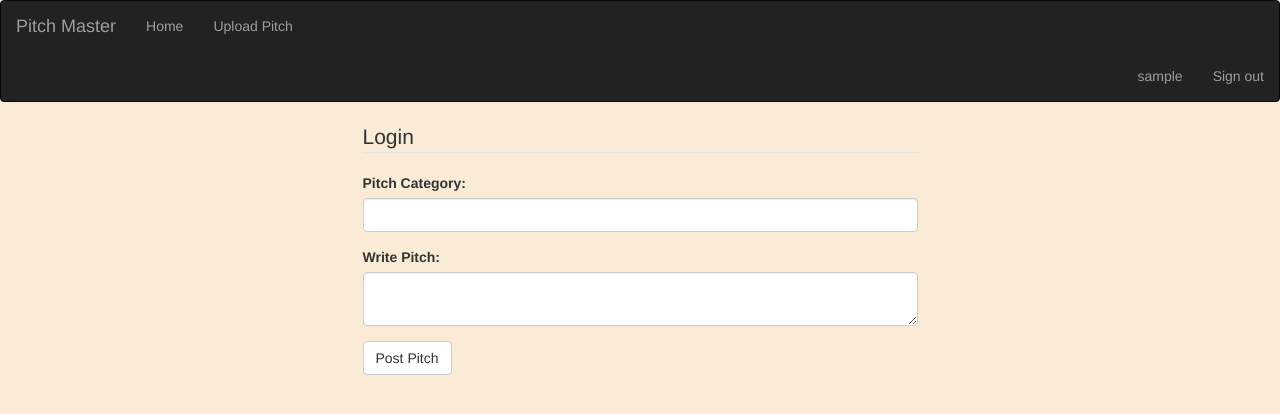
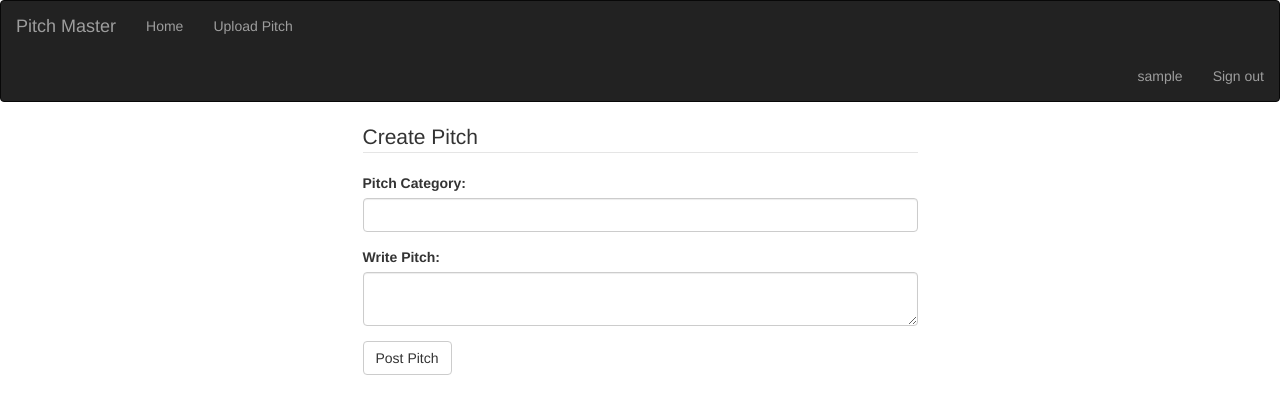
Before and after one commit to dynamodenis/pitch-master, a Flask app: page /upload/pitch in a window 1280 px wide. Shown: the top 414 px of the page. Run offline with Flask 2, Linux system fonts and the light colour scheme; the visitor is signed in with stand-in values (Sample User, id 1); data comes from the database, SQL or seed files in the repository; some libraries are stand-ins or nearby versions.

Commit message:
update and delete functions created and tested

```diff
--- a/app/main/views.py
+++ b/app/main/views.py
@@ -1,9 +1,31 @@
-from flask import render_template,redirect,url_for,abort,flash
+from flask import render_template,redirect,url_for,abort,flash,request
 from . import main
 from flask_login import login_required,current_user
 from ..models import User,Comment,Pitch
 from .forms import UploadPitch,CommentsForm,UpdateBio
 from .. import db
+
+def Upvote(pitch):
+    counter=0
+    if pitch:
+        vote=counter+1
+        uvotes=Pitch(upvotes=vote)
+        db.session.add(uvotes)
+        db.session.commit()
+
+    return uvotes
+
+
+
+def Downvote(pitch):
+    counter=0
+    if pitch:
+        vote=counter+1
+        dvotes=Pitch(downvotes=vote)
+        db.session.add(dvotes)
+        db.session.commit()
+
+    return dvotes
 
 
 @main.route('/')
@@ -32,7 +54,7 @@ def profile(uname):
     print(image)
     if user is None:
         abort(404)
-    return render_template('profile/profile.html',user=user,image=image,bio=bio,pitches=pitch)
+    return render_template('profile/profile.html',user=user,image=image,bio=bio,pitches=pitch,title=current_user.username)
 
 @main.route('/upload/pitch',methods=['GET','POST'])
 @login_required
@@ -48,7 +70,7 @@ def upload_pitch():
         db.session.commit()
         flash('Pitch Uploaded')
         return redirect(url_for('main.index'))
-    return render_template('profile/update_pitch.html',pitch=pitch,title='Create Pitch')
+    return render_template('profile/update_pitch.html',pitch=pitch,title='Create Pitch',legend='Create Pitch')
 
 @main.route('/<int:pname>/comment',methods=['GET','POST'])
 @login_required
@@ -64,26 +86,36 @@ def comment(pname):
         flash('Comment posted!')
         return redirect(url_for('main.comment',pname=pname))
 
-    pitches=Pitch.query.all()
-    return render_template('pitch.html' ,comment=comments,pitches=pitches,comments=comment_query)
-# def Upvote():
-#     counter=0
-#     if current_user:
-#         vote=counter+1
-#         current_user.upvotes=vote
-#         db.session.add(current_user)
-#         db.session.commit()
-
-#     return counter
+    return render_template('pitch.html' ,comment=comments,pitch=pitch,comments=comment_query)
 
 
-# @login_required
-# def Downvote():
-#     counter=0
-#     if current_user:
-#         vote=counter+1
-#         current_user.downvotes=vote
-#         db.session.add(current_user)
-#         db.session.commit()
+@main.route('/<int:pname>/update',methods=['GET','POST'])
+@login_required
+def update(pname):
+    pitches=UploadPitch()
+    pitch=Pitch.query.get(pname)
+    if pitch.user != current_user:
+        abort(403)
+    if pitches.validate_on_submit():
+        pitch.pitch_category=pitches.category.data
+        pitch.pitch=pitches.pitch.data
+        db.session.commit()
+        flash('Successfully Updated!')
+        return redirect(url_for('main.profile',uname=pitch.user.username))
+    elif request.method=='GET':
+        pitches.category.data=pitch.pitch_category
+        pitches.pitch.data=pitch.pitch
 
-#     return counter
+    return render_template('profile/update_pitch.html',pitch=pitches,legend="Update Pitch")
+
+@main.route('/<int:pitch_id>/delete',methods=['POST'])
+@login_required
+def delete_pitch(pitch_id):
+    pitch=Pitch.query.get(pitch_id)
+    if pitch.user != current_user:
+        abort(403)
+
+    db.session.delete(pitch)
+    db.session.commit()
+    flash('Pitch Delete!')
+    return redirect(url_for('main.profile',uname=pitch.user.username))
--- a/app/static/style.css
+++ b/app/static/css/index.css
@@ -7,3 +7,11 @@ body{
 .comment-body{
     background-color: aqua;
 }
+.list-index{
+    padding-left: 20px;
+    text-decoration: none;
+
+}
+.list-index li{
+    text-decoration: none;
+}
--- a/app/templates/base.html
+++ b/app/templates/base.html
@@ -9,13 +9,13 @@
     {% else %}
     <title>Pitch | Master</title>
     {% endif %}
+    <!-- {% block styles%}
+        {{super()}}
+        <link rel="stylesheet" href="https://stackpath.bootstrapcdn.com/font-awesome/4.7.0/css/font-awesome.min.css">
+        <link rel="stylesheet" type="text/css" href="{{url_for('static',filename='style.css')}}">
+    {% endblock%} -->
 </head>
 <body class="container">
-    {% block styles%}
-    {{super()}}
-    <link rel="stylesheet" href="https://stackpath.bootstrapcdn.com/font-awesome/4.7.0/css/font-awesome.min.css">
-    <link rel="stylesheet" type="text/css" href="{{url_for('static',filename='style.css')}}">
-    {% endblock%}
     {%block navbar%}
     <div class="navbar navbar-inverse" role="navigation">
         <div class="container-fluid">
--- a/app/templates/pitch.html
+++ b/app/templates/pitch.html
@@ -6,7 +6,6 @@
     <link rel="stylesheet" type="text/css" href="{{url_for('static',filename='style.css')}}">
 {% endblock%}
 {% block content%}
-{% for pitch in pitches%}
 <div class="row">
     <div class="col-md-2 col-lg-3 col-xs-1"></div>
     <div class="col-md-8 col-lg-6 col-xs-10 jumbotron">
@@ -54,6 +53,4 @@
     </div>
     <div class="col-md-2 col-lg-3 col-xs-1"></div>
 </div>
-
-{%endfor%}
 {% endblock %}
--- a/app/templates/profile/update_pitch.html
+++ b/app/templates/profile/update_pitch.html
@@ -10,7 +10,7 @@
     <div class="row">
         <div class="col-md-2 col-lg-3"></div>
         <div class="col-md-8 col-sm-12 col-lg-6">
-            <legend class="border-bottom mb-4">Login</legend>
+            <legend class="border-bottom mb-4">{{legend}}</legend>
         <!-- Flash message -->
         {% for message in get_flashed_messages()%}
         <div class="alert alert-danger">
```
Also changed, not shown: app/templates/index.html (+14 -9 lines), app/templates/profile/profile.html (+34 -2 lines).
